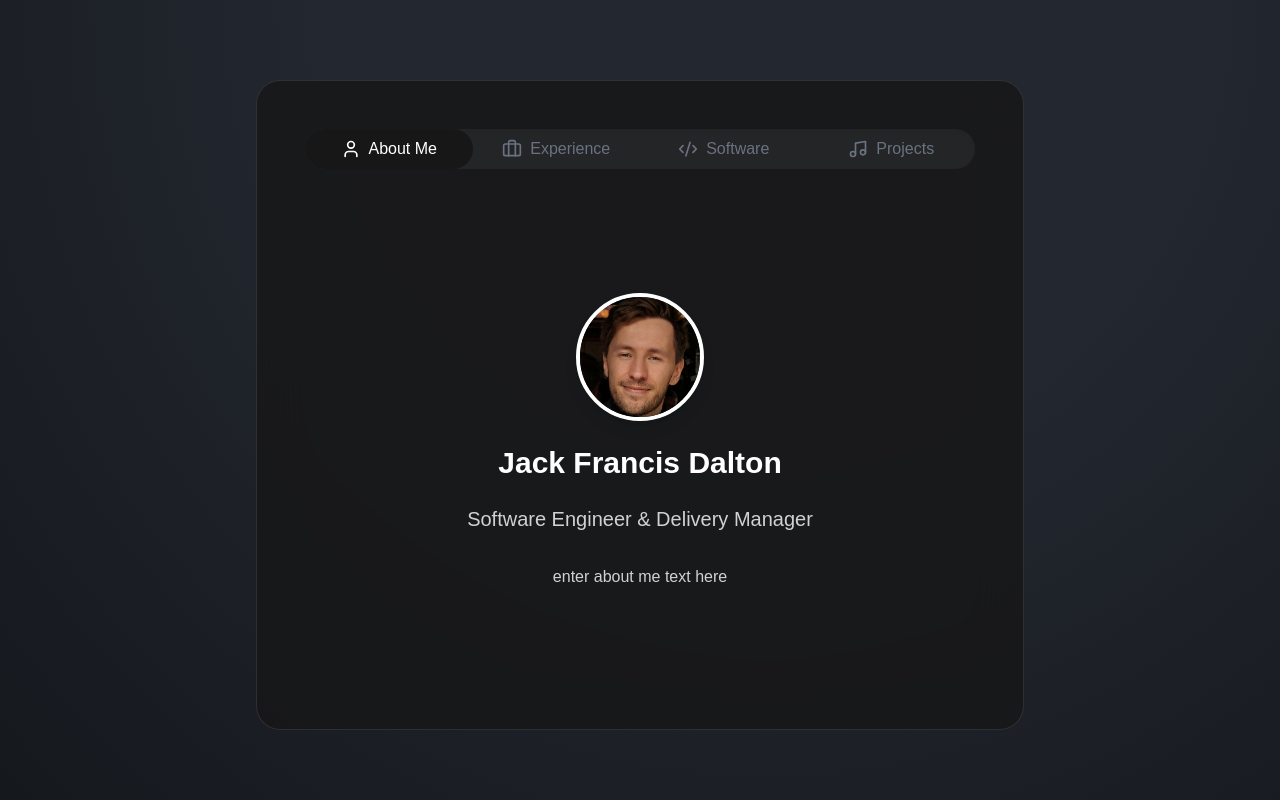
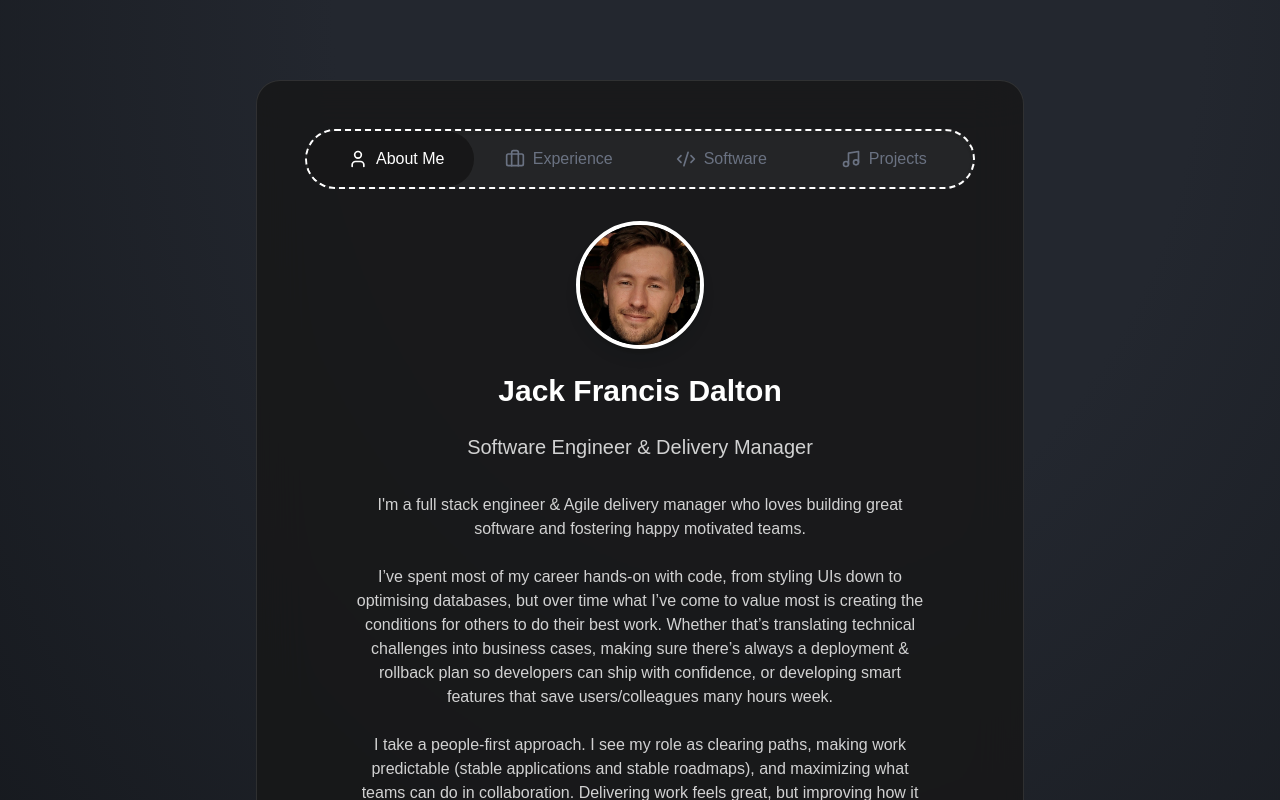
Before and after one commit to jackfrancisdalton/Personal-Site, a Next.js app in the folder app/: page / in a window 1280 px wide. Shown: the top 800 px of the page. Built offline with nearby package versions, Linux system fonts and the light colour scheme.

Commit message:
feat: added rough site content for all pages

```diff
--- a/app/src/app/page.tsx
+++ b/app/src/app/page.tsx
@@ -9,8 +9,28 @@ export default function AboutPage() {
       />
       <h1 className="text-3xl font-bold text-white">Jack Francis Dalton</h1>
       <h2 className="text-xl font-medium text-white/80">Software Engineer & Delivery Manager</h2>
+      {/* TODO: look into dynamically loading this based on linkedin api */}
       <p className="max-w-xl mt-2 text-base text-white/80">
-        enter about me text here
+        I'm a full stack engineer & Agile delivery manager
+        who loves building great software and fostering happy motivated teams.
+        <br />
+        <br />
+        I’ve spent most of my career hands-on with code, from styling UIs down to optimising databases,
+        but over time what I’ve come to value most is creating the conditions for others to do their best work.
+        Whether that’s translating technical challenges into business cases, making sure there’s always
+        a deployment & rollback plan so developers can ship with confidence, or developing smart features that
+        save users/colleagues many hours week.
+        <br />
+        <br />
+        I take a people-first approach. I see my role as clearing paths, making work predictable
+        (stable applications and stable roadmaps), and maximizing what teams can do in collaboration.
+        Delivering work feels great, but improving how it gets delivered feels even better!
+        <br />
+        <br />
+        Outside of work, I'm obsessed with DIY home automation development,
+        and spend most of my waking time deep diving into music theory
+        (currently diving into modes of the harmonic minor scale like Lydian #2),
+        music production and learning any instrument I can get my hands on!
       </p>
     </section>
   );
--- a/app/src/app/personal/page.tsx
+++ b/app/src/app/personal/page.tsx
@@ -5,20 +5,32 @@ import { useRouter } from "next/navigation"
 
 const projects = [
     {
-        slug: "project-1",
-        name: "Project One",
+        slug: "Home Automation System",
+        name: "home-automation",
         description: "Description of project one.",
         image: "/images/project1.jpg",
     },
     {
-        slug: "project-2",
-        name: "Project Two",
+        slug: "Pallet Table DIY",
+        name: "pallet-table",
         description: "Description of project two.",
         image: "/images/project2.jpg",
     },
     {
-        slug: "project-3",
-        name: "Project Three",
+        slug: "Balcony DIY",
+        name: "balcony-diy",
+        description: "Description of project three.",
+        image: "/images/project3.jpg",
+    },
+    {
+        slug: "Music Projects",
+        name: "balcony-diy",
+        description: "Description of project three.",
+        image: "/images/project3.jpg",
+    },
+    {
+        slug: "French Certifications",
+        name: "frech-certiciations",
         description: "Description of project three.",
         image: "/images/project3.jpg",
     },
--- a/app/src/app/projects/page.tsx
+++ b/app/src/app/projects/page.tsx
@@ -5,19 +5,19 @@ import { useRouter } from "next/navigation"
 
 const projects = [
     {
-        slug: "project-1",
-        name: "Project One",
+        slug: "gitwit",
+        name: "GitWit",
         description: "Description of project one.",
         image: "/images/project1.jpg",
     },
     {
-        slug: "project-2",
-        name: "Project Two",
+        slug: "monzo-dashboard",
+        name: "Monzo Dashboard",
         description: "Description of project two.",
         image: "/images/project2.jpg",
     },
     {
-        slug: "project-3",
+        slug: "CSI (Clip Search Investigator)",
         name: "Project Three",
         description: "Description of project three.",
         image: "/images/project3.jpg",
--- a/app/src/components/NavTabs.tsx
+++ b/app/src/components/NavTabs.tsx
@@ -48,7 +48,7 @@ export default function NavTabs() {
 
     return (
         <nav className="relative flex justify-center w-full mb-8">
-            <div className="flex w-full rounded-full bg-white/5 shadow-inner relative overflow-hidden">
+            <div className="flex border-white border-2 border-dashed p-2 w-full rounded-full bg-white/5 shadow-inner relative overflow-hidden">
                 {/* Animated highlight bubble */}
                 <motion.div
                     className="absolute top-0 left-0 h-full z-0"
```
